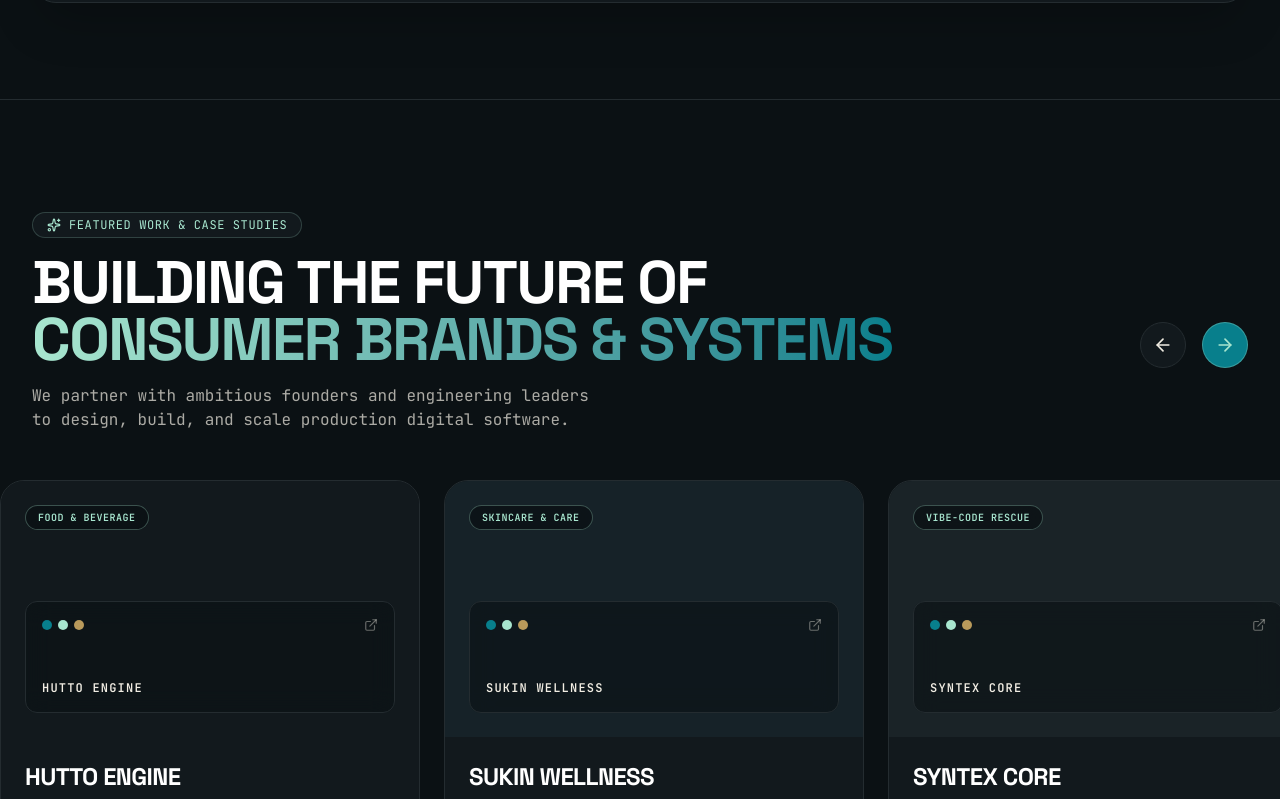
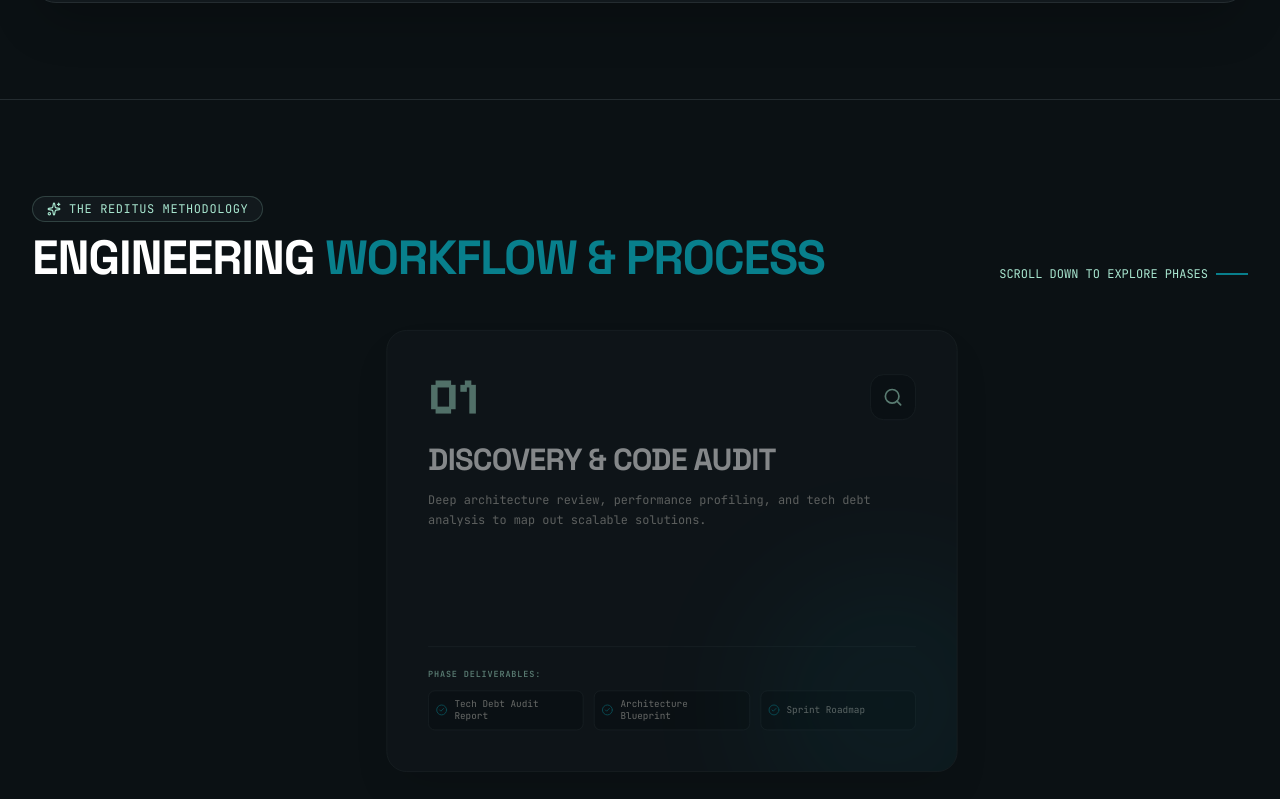
Before and after one commit to reditus-labs-org/redituslabs-website, a Next.js app: page / in a window 1280 px wide. Shown: the part 2909-3708 px from the top of the page. Built offline with nearby package versions, Linux system fonts and the light colour scheme.

Commit message:
feat: add interactive horizontal process workflow section and refactor hero animations to use GSAP timelines

```diff
--- a/src/app/page.tsx
+++ b/src/app/page.tsx
@@ -6,6 +6,7 @@
 import { TechMarqueeStrip } from "@/components/ui/TechMarqueeStrip";
 import { SolutionsBento } from "@/components/metrics/SolutionsBento";
 import { TechBlueprintSvg } from "@/components/ui/TechBlueprintSvg";
+import { ProcessHorizontal } from "@/components/process/ProcessHorizontal";
 import { PortfolioShowcase } from "@/components/projects/PortfolioShowcase";
 import { PricingGrid } from "@/components/pricing/PricingGrid";
 import { TestimonialSpotlight } from "@/components/testimonials/TestimonialSpotlight";
@@ -38,16 +39,19 @@
       {/* Section 3: Animated SVG System Blueprint Canvas */}
       <TechBlueprintSvg />
 
-      {/* Section 4: Featured Work Showcase */}
+      {/* Section 4: Pinned Horizontal Process Workflow (GSAP containerAnimation) */}
+      <ProcessHorizontal />
+
+      {/* Section 5: Featured Work Showcase */}
       <PortfolioShowcase />
 
-      {/* Section 5: Flexible Pricing Retainer Tiers */}
+      {/* Section 6: Flexible Pricing Retainer Tiers */}
       <PricingGrid onOpenInquiry={handleOpenInquiry} />
 
-      {/* Section 6: Editorial Testimonials & Pixel Grid */}
+      {/* Section 7: Editorial Testimonials & Pixel Grid */}
       <TestimonialSpotlight />
 
-      {/* Section 7: Footer & Newsletter Conversion with Isometric Text */}
+      {/* Section 8: Footer & Newsletter Conversion with Isometric Text */}
       <FooterNewsletter />
 
       {/* Global Interactive Project Inquiry Modal */}
--- a/src/components/hero/HeroSpotlight.tsx
+++ b/src/components/hero/HeroSpotlight.tsx
@@ -16,25 +16,22 @@
 
   useEffect(() => {
     const ctx = gsap.context(() => {
-      // Headline sequence
-      gsap.from(".hero-anim-text", {
+      // Master Timeline choreography (following GSAP best practices)
+      const tl = gsap.timeline({ defaults: { ease: "power3.out", duration: 1 } });
+
+      tl.from(".hero-anim-text", {
         opacity: 0,
         y: 40,
-        duration: 1,
         stagger: 0.15,
-        ease: "power3.out",
-      });
-
-      // Floating badges sequence
-      gsap.from(".hero-badge", {
+      })
+      .from(".hero-badge", {
         opacity: 0,
         scale: 0.7,
         y: 60,
         duration: 1.2,
-        stagger: 0.2,
-        delay: 0.3,
+        stagger: 0.15,
         ease: "back.out(1.7)",
-      });
+      }, "<0.2");
 
       // Spotlight glow pulse
       gsap.fromTo(
--- /dev/null
+++ b/src/components/process/ProcessHorizontal.tsx
@@ -0,0 +1,191 @@
+"use client";
+
+import React, { useEffect, useRef } from "react";
+import gsap from "gsap";
+import { ScrollTrigger } from "gsap/ScrollTrigger";
+import { Search, Compass, Code, Rocket, Sparkles, CheckCircle2 } from "lucide-react";
+
+if (typeof window !== "undefined") {
+  gsap.registerPlugin(ScrollTrigger);
+}
+
+const processSteps = [
+  {
+    number: "01",
+    title: "DISCOVERY & CODE AUDIT",
+    description: "Deep architecture review, performance profiling, and tech debt analysis to map out scalable solutions.",
+    icon: Search,
+    color: "from-[#087F8C] to-[#0B1114]",
+    accent: "#087F8C",
+    deliverables: ["Tech Debt Audit Report", "Architecture Blueprint", "Sprint Roadmap"],
+  },
+  {
+    number: "02",
+    title: "RADICAL UI & SYSTEM PROTOTYPE",
+    description: "Engineering interactive WebGL/UI prototypes and high-throughput backend schemas before production coding.",
+    icon: Compass,
+    color: "from-[#A8E6CF]/20 to-[#087F8C]",
+    accent: "#A8E6CF",
+    deliverables: ["Interactive UI Kit", "API Schema Spec", "3D WebGL Prototypes"],
+  },
+  {
+    number: "03",
+    title: "FULL-STACK SPRINT EXECUTION",
+    description: "Rapid agile development sprints with continuous CI/CD integration, sub-50ms query optimization, and test suites.",
+    icon: Code,
+    color: "from-[#B99A5B]/20 to-[#0B1114]",
+    accent: "#B99A5B",
+    deliverables: ["Production Codebase", "AI Pipeline Integration", "Automated QA Suites"],
+  },
+  {
+    number: "04",
+    title: "PRODUCTION LAUNCH & RESCUE",
+    description: "Zero-downtime deployment, infrastructure scaling, SLA monitoring, and post-launch optimization.",
+    icon: Rocket,
+    color: "from-[#087F8C] to-[#A8E6CF]/30",
+    accent: "#087F8C",
+    deliverables: ["Zero-Downtime Deploy", "24/7 SLA Monitoring", "Vibe-Code Rescue Guarantee"],
+  },
+];
+
+export function ProcessHorizontal() {
+  const sectionRef = useRef<HTMLDivElement>(null);
+  const triggerRef = useRef<HTMLDivElement>(null);
+
+  useEffect(() => {
+    const ctx = gsap.context(() => {
+      const section = sectionRef.current;
+      const trigger = triggerRef.current;
+      if (!section || !trigger) return;
+
+      // Horizontal Scroll Tween (MUST use ease: "none" per GSAP best practice)
+      const scrollTween = gsap.to(section, {
+        xPercent: -100 * (processSteps.length - 1) / processSteps.length,
+        ease: "none",
+        scrollTrigger: {
+          trigger: trigger,
+          pin: true,
+          scrub: 1,
+          snap: 1 / (processSteps.length - 1),
+          end: () => "+=" + trigger.offsetWidth * 2,
+        },
+      });
+
+      // Child animations using containerAnimation
+      processSteps.forEach((_, idx) => {
+        gsap.from(`.process-card-${idx}`, {
+          scale: 0.85,
+          opacity: 0.5,
+          duration: 1,
+          scrollTrigger: {
+            containerAnimation: scrollTween,
+            trigger: `.process-card-${idx}`,
+            start: "left center+=200",
+            end: "center center",
+            scrub: true,
+          },
+        });
+      });
+    }, triggerRef);
+
+    return () => ctx.revert();
+  }, []);
+
+  return (
+    <section id="process" ref={triggerRef} className="relative bg-[#0B1114] text-[#F1EDE3] overflow-hidden border-t border-[#242C30]">
+      {/* Pinned Viewport Container */}
+      <div className="h-screen flex flex-col justify-between pt-24 pb-12 px-4 sm:px-8">
+
+        {/* Section Header */}
+        <div className="max-w-7xl mx-auto w-full flex flex-col sm:flex-row sm:items-end justify-between gap-4 z-10 shrink-0">
+          <div>
+            <div className="inline-flex items-center gap-2 px-3.5 py-1 rounded-full bg-[#12191d] text-[#A8E6CF] text-xs font-mono tracking-wider mb-3 border border-[#A8E6CF]/20">
+              <Sparkles className="w-3.5 h-3.5" />
+              <span>THE REDITUS METHODOLOGY</span>
+            </div>
+            <h2 className="text-3xl sm:text-5xl font-display font-extrabold tracking-tight uppercase text-white">
+              ENGINEERING <span className="text-[#087F8C]">WORKFLOW &amp; PROCESS</span>
+            </h2>
+          </div>
+          <div className="font-mono text-xs text-[#A8E6CF] flex items-center gap-2">
+            <span>SCROLL DOWN TO EXPLORE PHASES</span>
+            <span className="w-8 h-0.5 bg-[#087F8C] animate-pulse" />
+          </div>
+        </div>
+
+        {/* Horizontal Sliding Track */}
+        <div className="w-full flex-grow flex items-center overflow-hidden my-auto">
+          <div
+            ref={sectionRef}
+            className="flex w-[400vw] h-[480px] sm:h-[520px]"
+          >
+            {processSteps.map((step, idx) => {
+              const Icon = step.icon;
+              return (
+                <div
+                  key={step.number}
+                  className="w-[100vw] h-full flex items-center justify-center px-4 sm:px-12"
+                >
+                  <div
+                    className={`process-card-${idx} relative w-full max-w-2xl h-full p-8 sm:p-12 rounded-3xl bg-[#12191d] border border-[#242C30] hover:border-[#087F8C]/60 shadow-2xl flex flex-col justify-between overflow-hidden transition-all group`}
+                  >
+                    {/* Background Ambient Glow */}
+                    <div
+                      className="absolute -right-20 -bottom-20 w-80 h-80 rounded-full opacity-15 blur-3xl pointer-events-none"
+                      style={{ backgroundColor: step.accent }}
+                    />
+
+                    {/* Step Header */}
+                    <div>
+                      <div className="flex items-center justify-between mb-6">
+                        <span className="text-5xl sm:text-6xl font-pixel font-bold text-[#A8E6CF] opacity-90">
+                          {step.number}
+                        </span>
+                        <div className="p-3.5 rounded-2xl bg-[#0B1114] border border-[#242C30] text-[#A8E6CF]">
+                          <Icon className="w-6 h-6" />
+                        </div>
+                      </div>
+
+                      <h3 className="text-2xl sm:text-4xl font-display font-extrabold uppercase text-white tracking-tight mb-4">
+                        {step.title}
+                      </h3>
+
+                      <p className="font-mono text-xs sm:text-sm text-[#F1EDE3]/70 leading-relaxed mb-8">
+                        {step.description}
+                      </p>
+                    </div>
+
+                    {/* Deliverables List */}
+                    <div className="pt-6 border-t border-[#242C30]">
+                      <div className="font-mono text-[10px] text-[#A8E6CF] uppercase font-bold tracking-widest mb-3">
+                        PHASE DELIVERABLES:
+                      </div>
+                      <div className="grid grid-cols-1 sm:grid-cols-3 gap-3 font-mono text-xs">
+                        {step.deliverables.map((deliv) => (
+                          <div
+                            key={deliv}
+                            className="flex items-center gap-2 p-2 rounded-lg bg-[#0B1114] border border-[#242C30] text-[#F1EDE3]/80 text-[11px]"
+                          >
+                            <CheckCircle2 className="w-3.5 h-3.5 text-[#087F8C] shrink-0" />
+                            <span>{deliv}</span>
+                          </div>
+                        ))}
+                      </div>
+                    </div>
+                  </div>
+                </div>
+              );
+            })}
+          </div>
+        </div>
+
+        {/* Step Counter Indicator Footer */}
+        <div className="max-w-7xl mx-auto w-full flex items-center justify-between font-mono text-xs text-[#F1EDE3]/50 border-t border-[#242C30]/50 pt-4 shrink-0">
+          <span>PHASE 01 — 04</span>
+          <span>PINNED HORIZONTAL SCROLL</span>
+        </div>
+
+      </div>
+    </section>
+  );
+}
```
